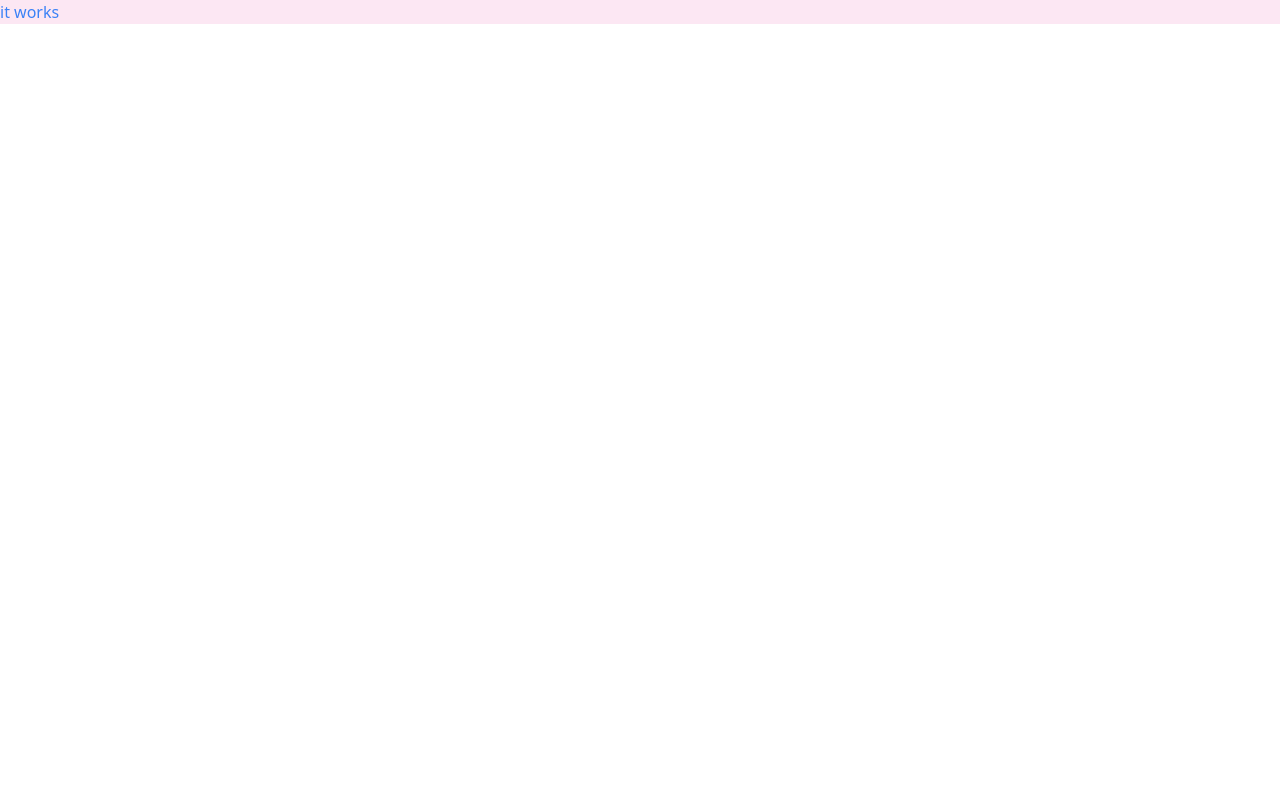
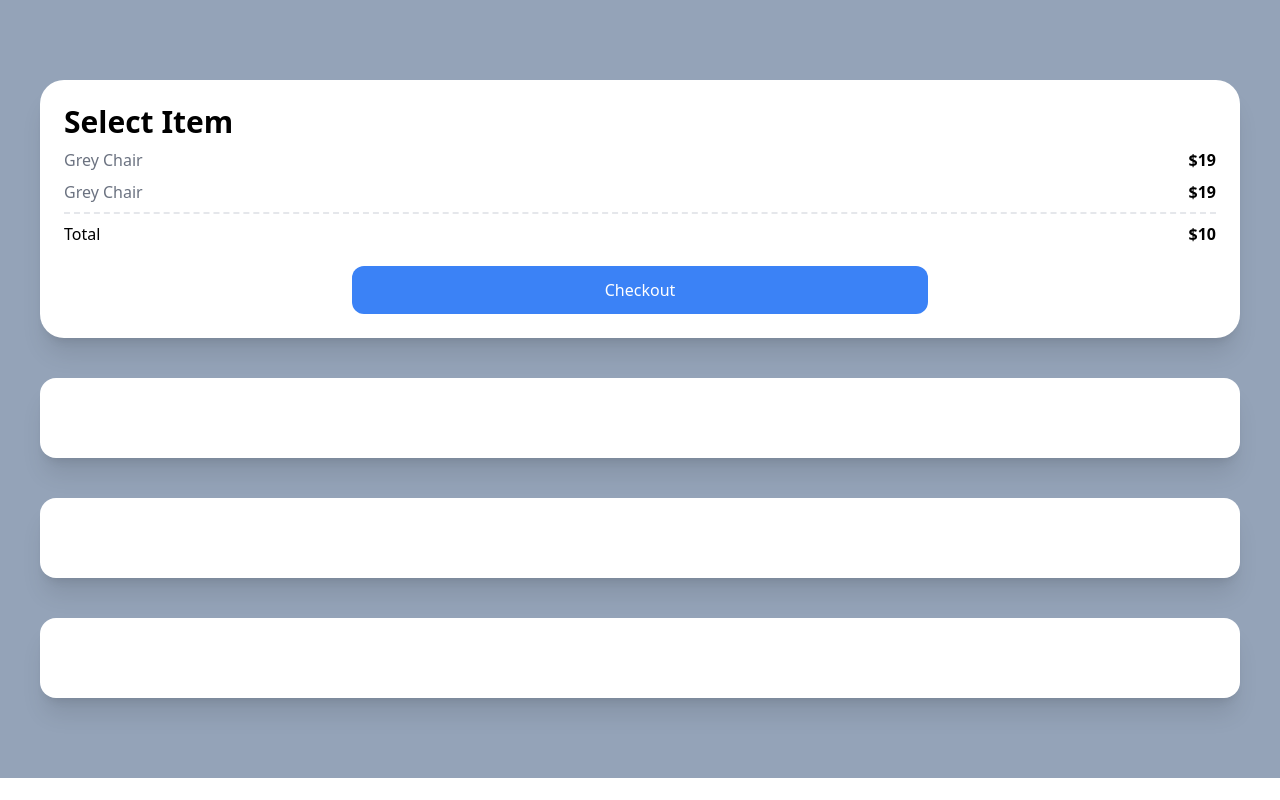
Before and after one commit to wjdghks963/clone-carrot-market, a Next.js app: page / in a window 1280 px wide. Built offline with nearby package versions, Linux system fonts and the light colour scheme.

Commit message:
tailwind CSS TEST

```diff
--- a/pages/index.tsx
+++ b/pages/index.tsx
@@ -1,7 +1,35 @@
 import type { NextPage } from 'next'
 
 const Home: NextPage = () => {
-  return <div className='bg-pink-100'><h1 className='text-blue-500'>it works</h1></div>
-}
+return (
+<div className="bg-slate-400 py-20 px-10 grid gap-10">
+      <div className="bg-white p-6 rounded-3xl shadow-xl">
+        <span className="font-semibold text-3xl">Select Item</span>
+        <div className="flex justify-between my-2">
+          <span className="text-gray-500">Grey Chair</span>
+          <span className="font-semibold">$19</span>
+        </div>
+        <div className="flex justify-between">
+          <span className="text-gray-500">Grey Chair</span>
+          <span className="font-semibold">$19</span>
+        </div>
+        <div className="flex justify-between mt-2 pt-2 border-t-2 border-dashed">
+          <span>Total</span>
+          <span className="font-semibold">$10</span>
+        </div>
+        <div
+          className="mt-5 bg-blue-500 text-white p-3
+          text-center rounded-xl w-1/2 mx-auto
+         "
+        >
+          Checkout
+        </div>
+      </div>
+      <div className="bg-white p-10 rounded-2xl shadow-xl"></div>
+      <div className="bg-white p-10 rounded-2xl shadow-xl"></div>
+      <div className="bg-white p-10 rounded-2xl shadow-xl"></div>
+    </div>
+  );
+};
 
 export default Home
```
Also changed, not shown: 1 other file (tests, documents, lock files or other folders).
